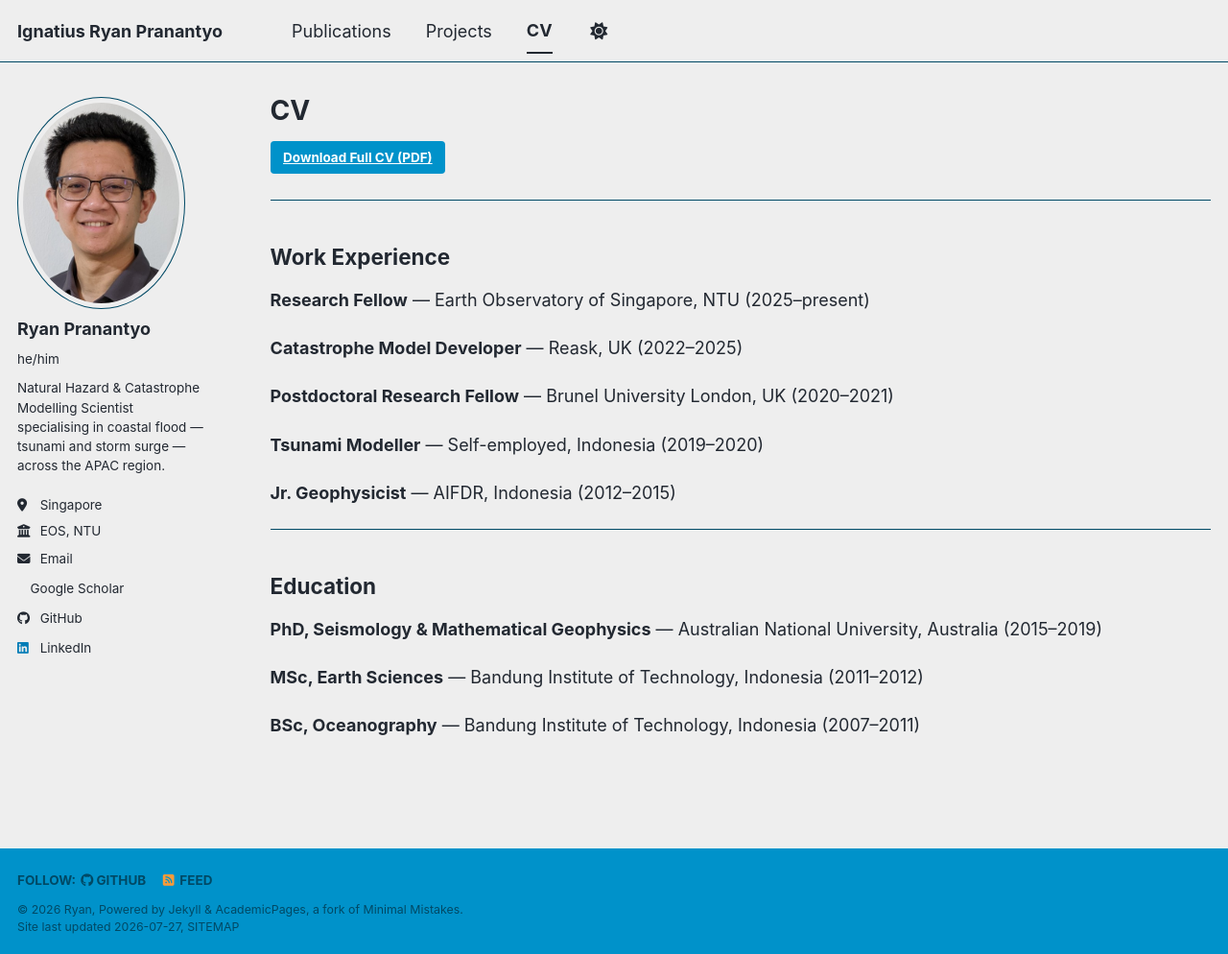
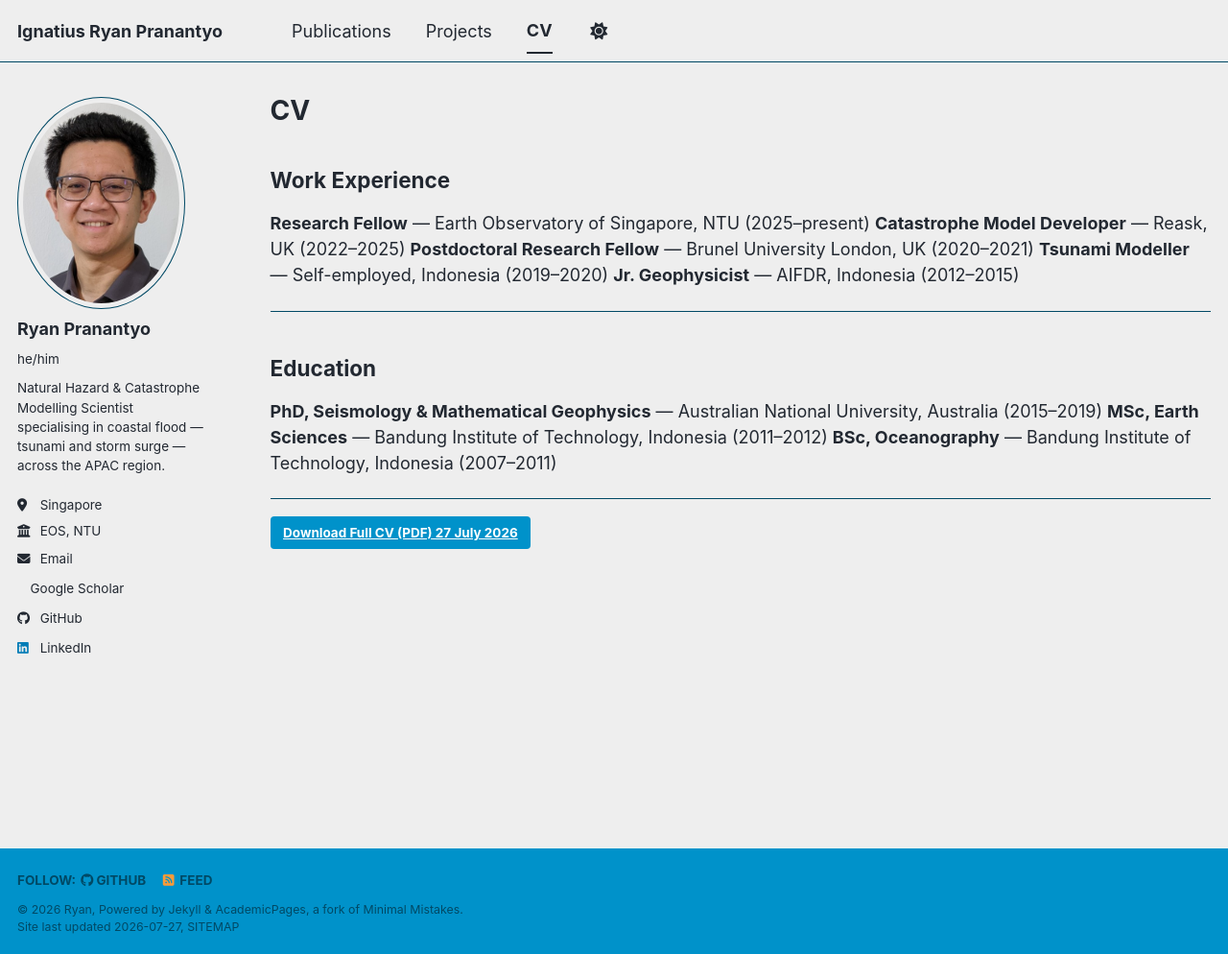
Before and after one commit to ryanign/ryanign.github.io, a Jekyll site: the page built from _pages/cv.md, in a window 1280 px wide and 994 px high. Shown: the whole window at 96% size. Built offline with Jekyll 4.4.1, drawn with Linux system fonts in a browser that asks for light colours; a style sheet for code colours, icons or effects is not loaded.

Commit message:
update cv

```diff
--- a/_pages/cv.md
+++ b/_pages/cv.md
@@ -7,28 +7,19 @@ redirect_from:
   - /resume
 ---
 
-<a href="/files/CV_IgnatiusRyanPranantyo_NatCat.pdf" class="btn btn--primary">Download Full CV (PDF)</a>
-
----
-
 ## Work Experience
-
 **Research Fellow** — Earth Observatory of Singapore, NTU (2025–present)
-
 **Catastrophe Model Developer** — Reask, UK (2022–2025)
-
 **Postdoctoral Research Fellow** — Brunel University London, UK (2020–2021)
-
 **Tsunami Modeller** — Self-employed, Indonesia (2019–2020)
-
 **Jr. Geophysicist** — AIFDR, Indonesia (2012–2015)
 
 ---
 
 ## Education
+**PhD, Seismology & Mathematical Geophysics** — Australian National University, Australia (2015–2019)
+**MSc, Earth Sciences** — Bandung Institute of Technology, Indonesia (2011–2012)
+**BSc, Oceanography** — Bandung Institute of Technology, Indonesia (2007–2011)
 
-**PhD, Seismology & Mathematical Geophysics** — Australian National University, Australia (2015–2019)
-
-**MSc, Earth Sciences** — Bandung Institute of Technology, Indonesia (2011–2012)
-
-**BSc, Oceanography** — Bandung Institute of Technology, Indonesia (2007–2011)
+---
+<a href="/files/CV_IgnatiusRyanPranantyo_NatCat.pdf" class="btn btn--primary">Download Full CV (PDF) 27 July 2026</a>
```
